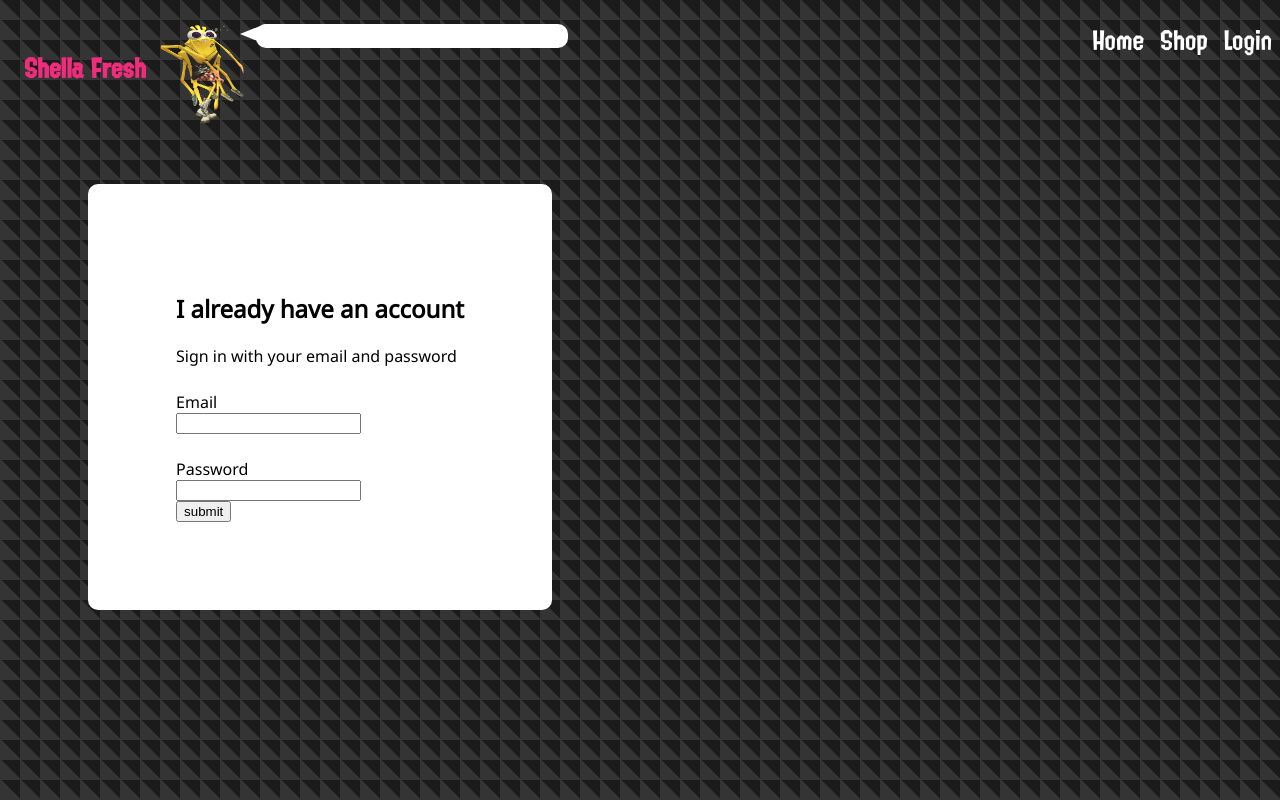
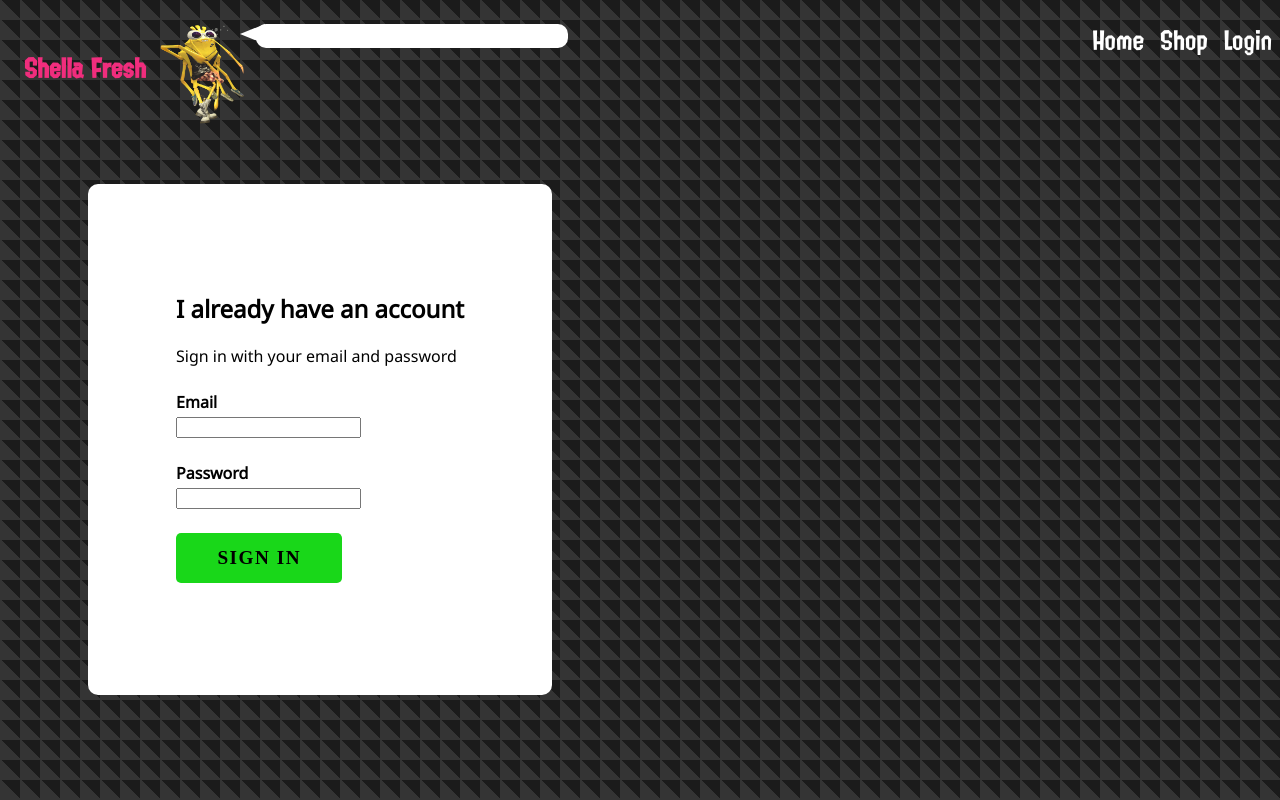
Before and after one commit to WesloTheWeb/RRS_project_1, a React (Create React App) app: page /login in a window 1280 px wide. Built offline with nearby package versions, Linux system fonts and the light colour scheme.

Commit message:
Styling of buttons, Login page, and Menu item when hovering

```diff
--- /dev/null
+++ b/src/components/CustomButton/CustomButton.js
@@ -0,0 +1,16 @@
+import React from 'react';
+import classes from './CustomButton.module.scss';
+
+const { customButton } = classes;
+
+// Trying something new with destructuring props via spread operator.
+const CustomButton = ({children, ...otherProps}) => {
+    return (
+        <button className={customButton} {...otherProps}>
+            {children}
+        </button>
+    );
+};
+
+
+export default CustomButton;
--- /dev/null
+++ b/src/components/CustomButton/CustomButton.module.scss
@@ -0,0 +1,24 @@
+@import '../../variables.scss';
+
+.customButton {
+    margin: 1.5rem auto;
+    min-width: 165*$px;
+    height: 50*$px;
+    padding: 0 35px 0 35px;
+    background-color: $CustomButtonBackgroundColor;
+    color: $CustomButtonFontColor;
+    letter-spacing: 1.5*$px;
+    text-transform: uppercase;
+    font-family: 'Sans Serif';
+    font-size: 1.2rem;
+    font-weight: bolder;
+    border: none;
+    border-radius: 5*$px;
+    cursor: pointer;
+
+    &:hover {
+      background-color: $CustomButtonBackgroundHoverColor;
+      color: $CustomButtonFontHoverColor;
+      border: 1px solid black;
+    }
+  }
--- a/src/components/LoginPage/LoginPage.module.scss
+++ b/src/components/LoginPage/LoginPage.module.scss
@@ -13,11 +13,16 @@
     border-radius: 10px;
 }
 
-.loginCommon input {
-    display: block;
+// Sign in properties
+.loginCommon {
+    input {
+        display: block;
+    }
+
+    label {
+        display: block;
+        margin-top: 1.5rem;
+        margin-bottom: .25rem;
+        font-weight: bold;
+    }
 }
-
-.loginCommon label {
-    display: block;
-    margin-top: 1.5rem;
-}
--- a/src/components/MenuItem/MenuItem.module.scss
+++ b/src/components/MenuItem/MenuItem.module.scss
@@ -15,8 +15,9 @@
 }
 
 .title {
+    font-size: 1rem;
     font-weight: bold;
-    margin-bottom: .5rem;
+    margin-bottom: 0;
     color: $black;
 }
 
@@ -56,6 +57,9 @@
 }
 
 .subtitle {
+    display: block;
     font-weight: lighter;
-    font-size: 1.2rem;
+    font-size: 1rem;
+    padding: 1rem;
+    padding-top: 0;
 }
--- a/src/containers/Sign-in/SignIn.js
+++ b/src/containers/Sign-in/SignIn.js
@@ -1,4 +1,5 @@
 import { React, useState } from 'react';
+import CustomButton from '../../components/CustomButton/CustomButton';
 import classes from '../../components/LoginPage/LoginPage.module.scss';
 
 const { terminalUIBlock, loginCommon } = classes;
@@ -28,11 +29,11 @@ const SignIn = (props) => {
             <h2>I already have an account</h2>
             <span>Sign in with your email and password</span>
             <form onSubmit={handleSubmit} className={loginCommon}>
-                <label>Email</label>
-                <input name="email" value={form.email} type="email" onChange={handleChange} required />
-                <label>Password</label>
-                <input name="password" value={form.password} onChange={handleChange} type="password" required />
-                <input type="submit" value="submit"></input>
+                <label htmlFor="email">Email</label>
+                <input name="email" id="email" value={form.email} type="email" onChange={handleChange} required />
+                <label htmlFor="password">Password</label>
+                <input name="password" id="password" value={form.password} onChange={handleChange} type="password" required />
+                <CustomButton>Sign in</CustomButton>
             </form>
         </div>
     );
--- a/src/variables.scss
+++ b/src/variables.scss
@@ -10,3 +10,9 @@ $orange: #FA5A02;
 $blue: #0132FA;
 // pixels to rems convertor
 $px: 0.063rem;
+
+/*Buttons*/
+$CustomButtonFontColor: #000;
+$CustomButtonBackgroundColor: #19D719;
+$CustomButtonFontHoverColor: #FFF;
+$CustomButtonBackgroundHoverColor: #F02D7D;
```
